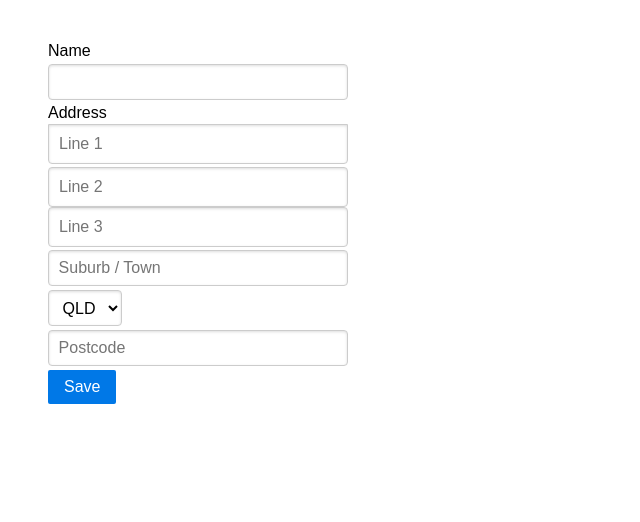
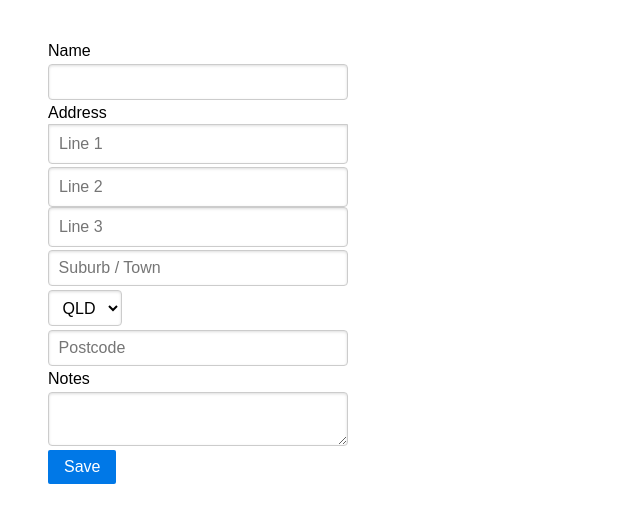
Before and after one commit to johngrimes/dealview, a React app: page / in a window 1280 px wide. Shown: the whole page, without its empty margins (0-640 px from the left). Built offline with nearby package versions, Linux system fonts and the light colour scheme.

Commit message:
Add remaining fields to complete General Details section of RealEstate form

```diff
--- a/flow-typed/npm/redux-form_vx.x.x.js
+++ b/flow-typed/npm/redux-form_vx.x.x.js
@@ -10,7 +10,7 @@ declare module 'redux-form' {
 
   declare type MetaProps = { active: boolean, autofilled: boolean,
                              asyncValidating: boolean, dirty: boolean,
-                             dispatch: Function, error: string,
+                             dispatch: Function, error: Array<string>,
                              invalid: boolean, pristine: boolean,
                              submitting: boolean, touched: boolean,
                              valid: boolean, visited: boolean }
--- a/src/components/AddressField.css
+++ /dev/null
@@ -1,5 +0,0 @@
-input[type=number]::-webkit-inner-spin-button,
-input[type=number]::-webkit-outer-spin-button {
-  -webkit-appearance: none;
-  margin: 0;
-}
--- a/src/components/AddressField.js
+++ b/src/components/AddressField.js
@@ -5,8 +5,6 @@ import { Field } from 'redux-form'
 
 import InputField from '../components/InputField.js'
 import SelectField from '../components/SelectField.js'
-
-import './AddressField.css'
 
 type Subfields = { address1: string, address2: string, address3: string,
                    locality: string, state: string, postcode: string }
--- a/src/components/App/AppComponent.css
+++ b/src/components/App/AppComponent.css
@@ -13,6 +13,7 @@ h1 {
   margin-bottom: 1em;
 }
 
-.form input[type="text"] {
+.form input[type="text"],
+.form textarea {
   width: 300px;
 }
--- a/src/components/InputField.js
+++ b/src/components/InputField.js
@@ -10,11 +10,18 @@ const InputField = (props: { input: InputProps, name: string, label: string,
           meta: { touched, error } } = props
   const labelTag = label ? <label htmlFor={name}>{label}</label> : null
 
+  const errorTags = []
+  if (error) {
+    error.forEach((msg, i) =>
+      errorTags.push(<div key={i} className="error">{msg}</div>)
+    )
+  }
+
   return (
     <div>
       {labelTag}
       <input id={name} type={type} placeholder={placeholder} {...input}/>
-      {touched && error && <div className="error">{error}</div>}
+      {error && <div className="errors">{errorTags}</div>}
     </div>
   )
 }
--- a/src/components/RealEstateForm.js
+++ b/src/components/RealEstateForm.js
@@ -7,6 +7,7 @@ import type { AsyncValidateFunction, OnSubmitFunction } from 'redux-form'
 
 import InputField from './InputField.js'
 import AddressField from './AddressField.js'
+import TextAreaField from './TextAreaField.js'
 import * as Validations from '../utils/FormValidation.js'
 import { saveRealEstate } from '../actions/RealEstateActions.js'
 
@@ -28,6 +29,7 @@ const RealEstateForm = (props: { handleSubmit: Function }) => {
         <Field name="name" type="text" label="Name" component={InputField}/>
         <Field name="address" meta={{ subfields: addressFields }}
                component={AddressField}/>
+        <Field name="notes" label="Notes" component={TextAreaField}/>
 
         <button type="submit"
                 className="button button-primary foo bar">Save</button>
@@ -58,7 +60,7 @@ const onSubmit: OnSubmitFunction = (values, dispatch) =>
 export default reduxForm({
   form: 'realEstate',
   asyncBlurFields: [ 'name', 'address1', 'address2', 'address3', 'locality',
-                     'postcode' ],
+                     'postcode', 'notes' ],
   asyncValidate,
   onSubmit
 })(RealEstateForm)
--- /dev/null
+++ b/src/components/TextAreaField.js
@@ -0,0 +1,21 @@
+// @flow
+
+import React from 'react'
+import type { InputProps, MetaProps } from 'redux-form'
+
+const TextAreaField = (props: { input: InputProps, name: string, label: string,
+                                placeholder: string, meta: MetaProps }) => {
+  const { input, name, label, placeholder,
+          meta: { touched, error } } = props
+  const labelTag = label ? <label htmlFor={name}>{label}</label> : null
+
+  return (
+    <div>
+      {labelTag}
+      <textarea id={name} placeholder={placeholder} {...input}/>
+      {touched && error && <div className="error">{error}</div>}
+    </div>
+  )
+}
+
+export default TextAreaField
```
